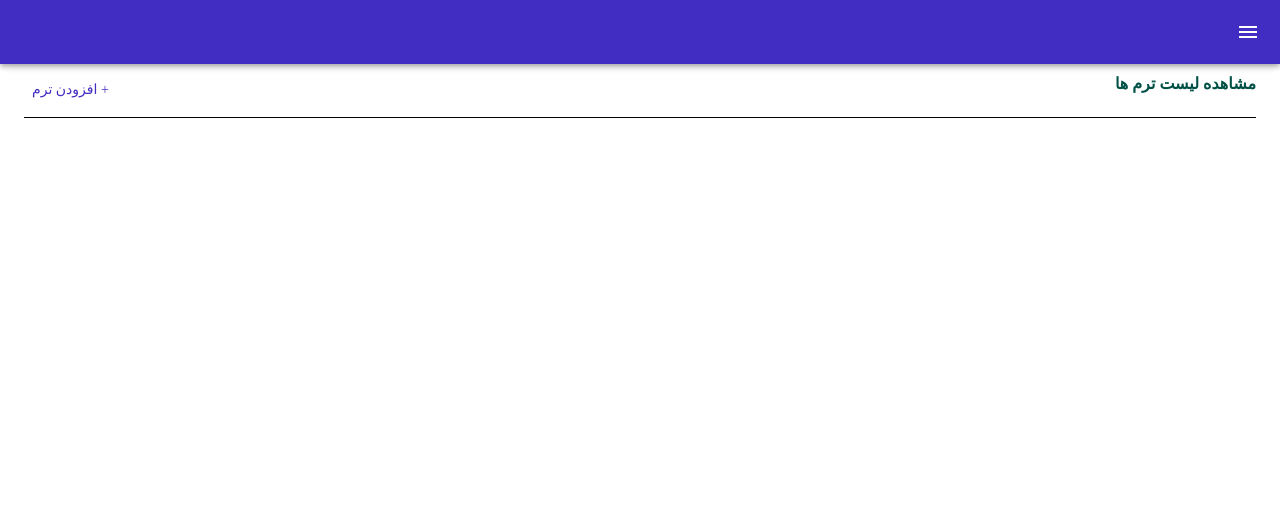
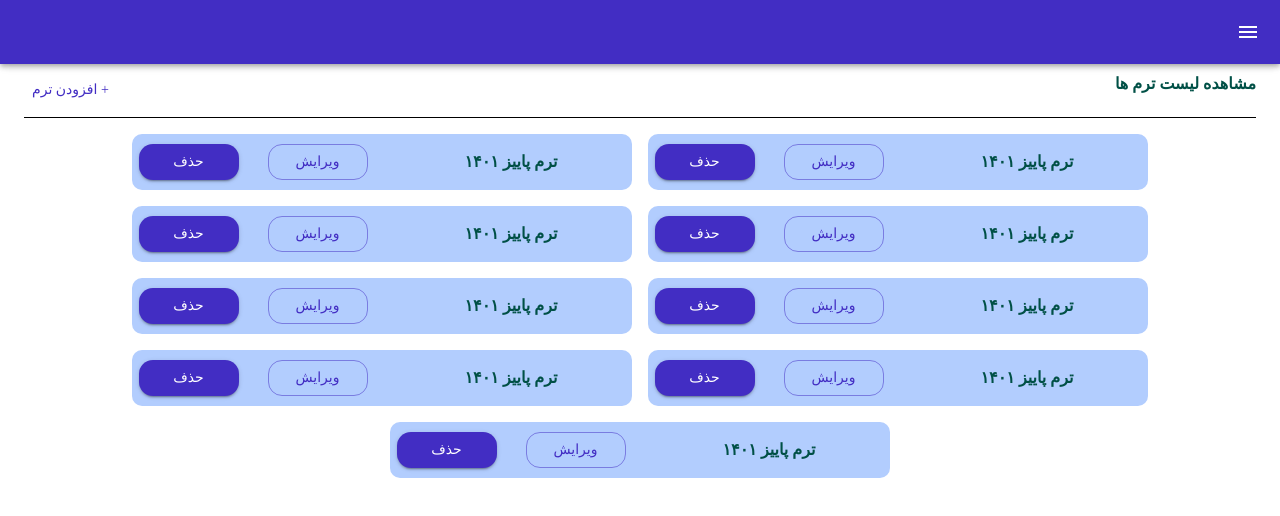
Before and after one commit to ngnma/Golestan-Frontend, a React (Create React App) app: page /M2 in a window 1280 px wide. Shown: the top 516 px of the page. Built offline with nearby package versions, Linux system fonts and the light colour scheme.

Commit message:
mainlayout completed

```diff
--- a/src/components/MainLayout/index.jsx
+++ b/src/components/MainLayout/index.jsx
@@ -3,7 +3,7 @@ import DashboardLayout from '../DashboardLayout'
 import { Grid, Typography, Button } from "@mui/material";
 
 
-export default function Mainlayout({btn,text,btnText}) {
+export default function Mainlayout({children,btn,text,btnText,functionality}) {
   return btn===true ?(
     <DashboardLayout>
       <Grid container>
@@ -14,7 +14,7 @@ export default function Mainlayout({btn,text,btnText}) {
           alignContent="center"
         >
           <Grid item>
-            <Button variant="text">
+            <Button variant="text" onClick={functionality}>
               {btnText}
             </Button>
           </Grid>
@@ -30,7 +30,7 @@ export default function Mainlayout({btn,text,btnText}) {
           }}
         />
         <Grid item>
-
+{children}
         </Grid>
       </Grid>
     </DashboardLayout>
@@ -56,7 +56,7 @@ export default function Mainlayout({btn,text,btnText}) {
         }}
       />
       <Grid item>
-
+{children}
       </Grid>
     </Grid>
   </DashboardLayout>
--- a/src/pages/Manager/M2_TermList/index.jsx
+++ b/src/pages/Manager/M2_TermList/index.jsx
@@ -48,48 +48,17 @@ export default function M2_TermList() {
     navigate("/M6");
   };
 
-  // return (
-  //   <DashboardLayout>
-  //     <Grid container>
-  //       <Grid
-  //         container
-  //         item
-  //         justifyContent="space-between"
-  //         alignContent="center"
-  //       >
-  //         <Grid item>
-  //           <Button variant="text" onClick={handleAddCourse}>
-  //             افزودن ترم +
-  //           </Button>
-  //         </Grid>
-  //         <Grid item>
-  //           <Typography>مشاهده لیست ترم ها</Typography>
-  //         </Grid>
-  //       </Grid>
-  //       <hr
-  //         style={{
-  //           width: "100%",
-  //           borderWidth: 0,
-  //           borderTop: "1px solid black",
-  //         }}
-  //       />
-  //       <Grid container item>
-  //         <Grid container justifyContent='center'>
-  //           {termList.map((item, index) => (
-  //             <M2_CourseItem
-  //               name={item.name}
-  //               key={index}
-  //               removeItem={handleRemoveItem}
-  //             />
-  //           ))}
-  //         </Grid>
-  //       </Grid>
-  //     </Grid>
-  //   </DashboardLayout>
-  // );
-  return(
-    <Mainlayout btn={true} text={"مشاهده لیست ترم ها"} btnText={"افزودن ترم +"} >
-
+  return (
+    <Mainlayout btn={true} text={"مشاهده لیست ترم ها"} btnText={"افزودن ترم +"} functionality={handleAddCourse}>
+      <Grid container justifyContent='center'>
+        {termList.map((item, index) => (
+          <M2_CourseItem
+            name={item.name}
+            key={index}
+            removeItem={handleRemoveItem}
+          />
+        ))}
+      </Grid>
     </Mainlayout>
   )
 }
```
